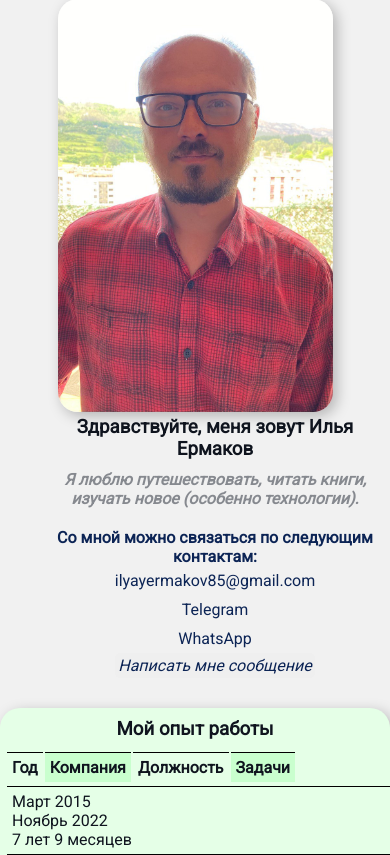
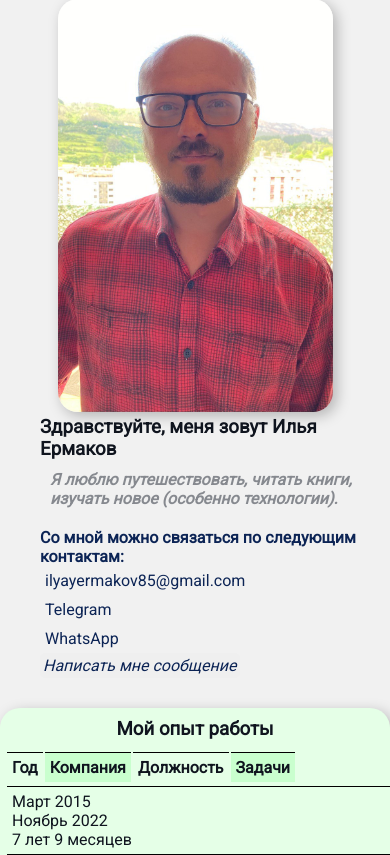
Before and after one commit to Ilyayermakov/resume, a PHP site: page / in a window 390 px wide. Shown: the part 40-895 px from the top of the page. Run offline with PHP 8.4, Linux system fonts and the light colour scheme; some libraries are stand-ins or nearby versions.

Commit message:
Update style.css

```diff
--- a/source/css/style.css
+++ b/source/css/style.css
@@ -220,6 +220,11 @@ td {
         display: block;
         text-align: center;
       }
+
+     .info-text {
+        text-align: left;
+      }
+
       .sendne {
         display: block;
         margin-right: 5px;
```
